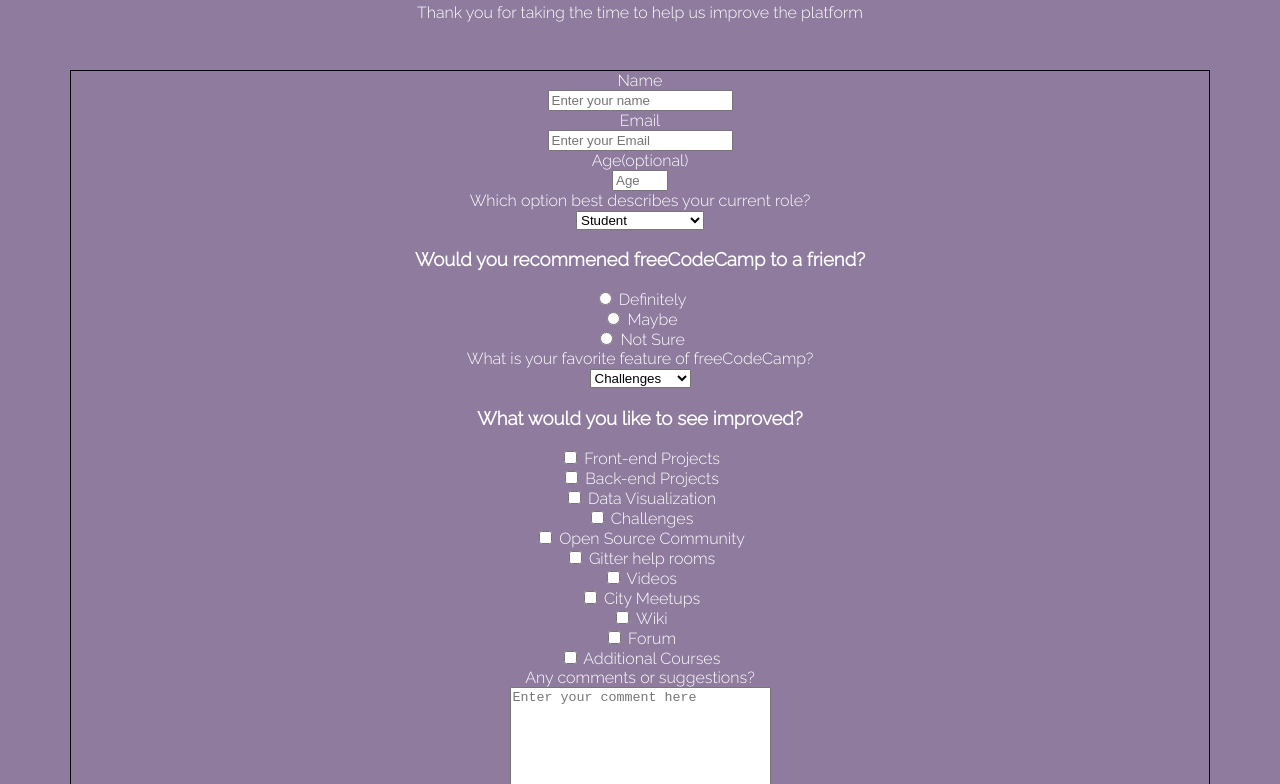
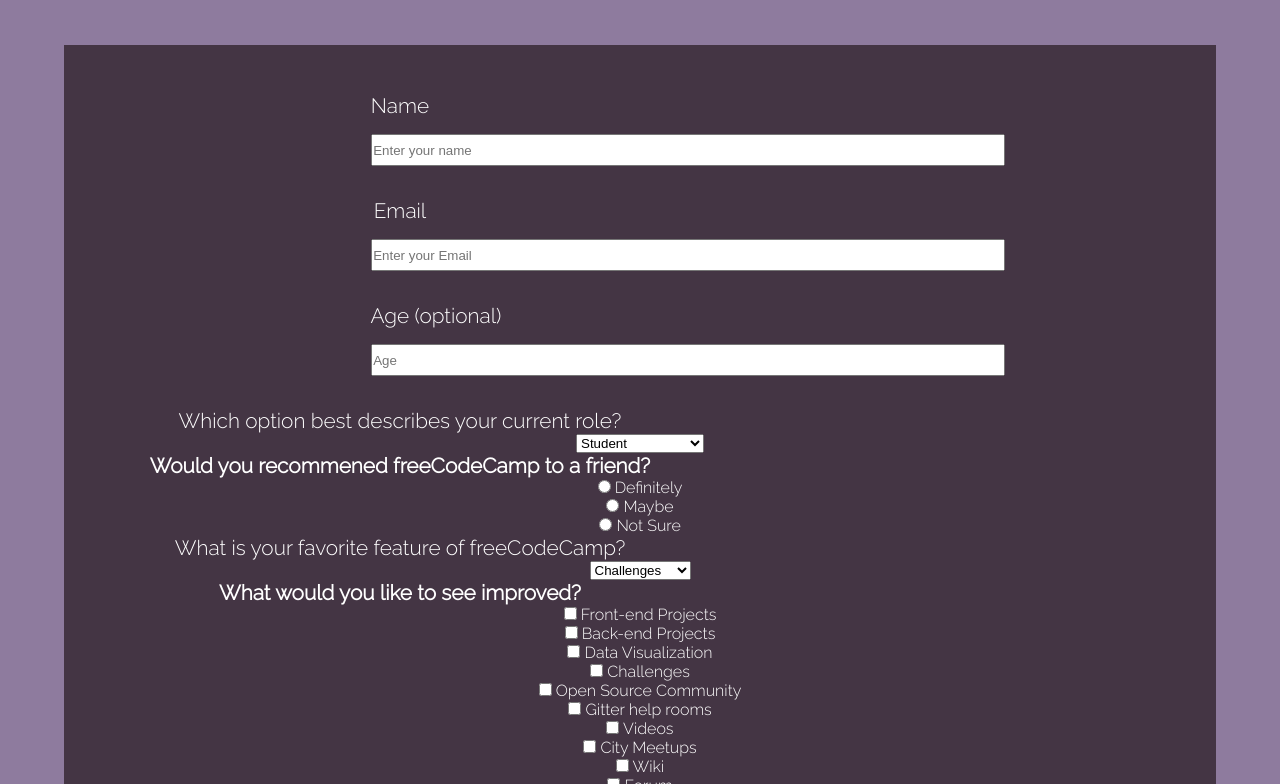
Before and after one commit to Marina8989/Survey_Form, a plain HTML site: page index.html in a window 1280 px wide. Shown: the part 114-898 px from the top of the page. Drawn offline with Linux system fonts and the light colour scheme.

Commit message:
working css

```diff
--- a/index.html
+++ b/index.html
@@ -18,20 +18,18 @@
         <p id="description">Thank you for taking the time to help us improve the platform</p>
     </div>
     <div class="container">
-
-
         <div class="form">
             <form action="" id="survey-form">
-                <label for="name">Name</label><br>
+                <label for="name" class="left">Name</label><br>
                 <input type="text" id="name" name="name" placeholder="Enter your name"><br>
 
-                <label for="email">Email</label><br>
+                <label for="email" class="left">Email</label><br>
                 <input type="email" id="email" name="email" placeholder="Enter your Email"><br>
 
-                <label for="number">Age(optional)</label><br>
+                <label for="number" class="left one">Age (optional)</label><br>
                 <input type="number" id="number" name="number" placeholder="Age" min="10" max="99"><br>
 
-                <label for="dropdown">Which option best describes your current role?</label><br>
+                <label for="dropdown" class="left">Which option best describes your current role?</label><br>
                 <select name="dropdown" id="dropdown" placeholder="Select current role">
                     <option value="student">Student</option>
                     <option value="job">Full Time Job</option>
@@ -40,7 +38,7 @@
                     <option value="other">Other</option>
                  </select>
 
-                <h3>Would you recommened freeCodeCamp to a friend?</h3>
+                <h3 class="left">Would you recommened freeCodeCamp to a friend?</h3>
                 <input type="radio" id="definitely" name="option" value="definitely">
                 <label for="definitely">Definitely</label><br>
                 <input type="radio" id="maybe" name="option" value="maybe">
@@ -48,7 +46,7 @@
                 <input type="radio" id="notsure" name="option" value="not sure">
                 <label for="notsure">Not Sure</label><br>
 
-                <label for="dropdown">What is your favorite feature of freeCodeCamp?</label><br>
+                <label for="dropdown" class="left">What is your favorite feature of freeCodeCamp?</label><br>
                 <select name="dropdown" id="dropdown" placeholder="Select current role">
                     <option value="challenges">Challenges</option>
                     <option value="projects">Projects</option>
@@ -57,7 +55,7 @@
                     <option value="other">Other</option>
                 </select>
 
-                <h3>What would you like to see improved?</h3>
+                <h3 class="left">What would you like to see improved?</h3>
                 <input type="checkbox" ib="frontend" name="frontend" value="front">
                 <label for="fronend">Front-end Projects</label><br>
                 <input type="checkbox" ib="backend" name="backend" value="back">
@@ -81,7 +79,7 @@
                 <input type="checkbox" ib="courses" name="courses" value="courses">
                 <label for="courses">Additional Courses</label><br>
 
-                <label for="comments">Any comments or suggestions?</label><br>
+                <label for="comments" class="left">Any comments or suggestions?</label><br>
                 <textarea name="comments" id="comments" cols="30" rows="10" placeholder="Enter your comment here"></textarea><br>
 
                 <input type="submit">
--- a/main.css
+++ b/main.css
@@ -1,3 +1,9 @@
+* {
+    padding: 0;
+    margin: 0;
+    box-sizing: border-box;
+}
+
 body {
     background-color: rgba(95, 68, 117, 0.7);
     z-index: 5;
@@ -19,11 +25,32 @@ body {
     max-width: 90%;
     text-align: center;
     margin: 0 auto;
-    border: 1px solid black;
+    /* border: 1px solid black; */
     color: white;
     font-family: 'Raleway', sans-serif;
+    background-color: rgb(68, 53, 68);
+    padding-top: 3rem;
 }
 
 #description {
     font-family: 'Raleway', sans-serif;
 }
+
+.left {
+    margin-left: -30rem;
+    font-size: 1.3rem;
+}
+
+.one {
+    margin-left: -25.5rem;
+}
+
+#name,
+#email,
+#number {
+    margin-left: 6rem;
+    width: 55%;
+    height: 2rem;
+    margin-bottom: 2rem;
+    margin-top: 1rem;
+}
```
